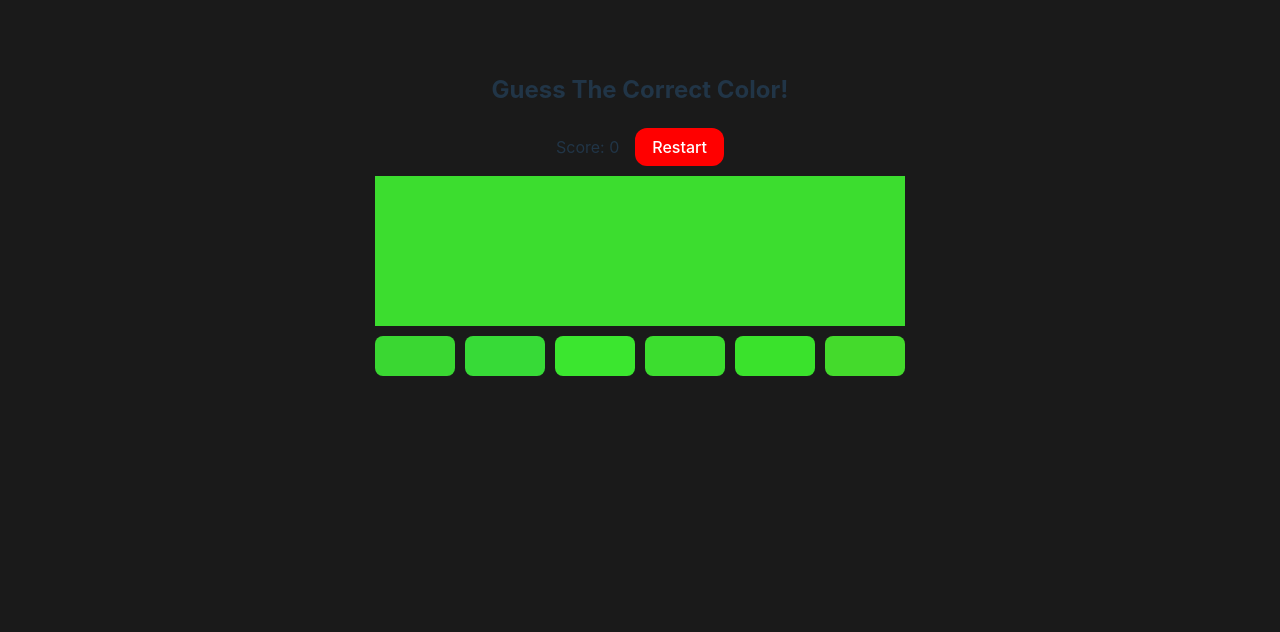
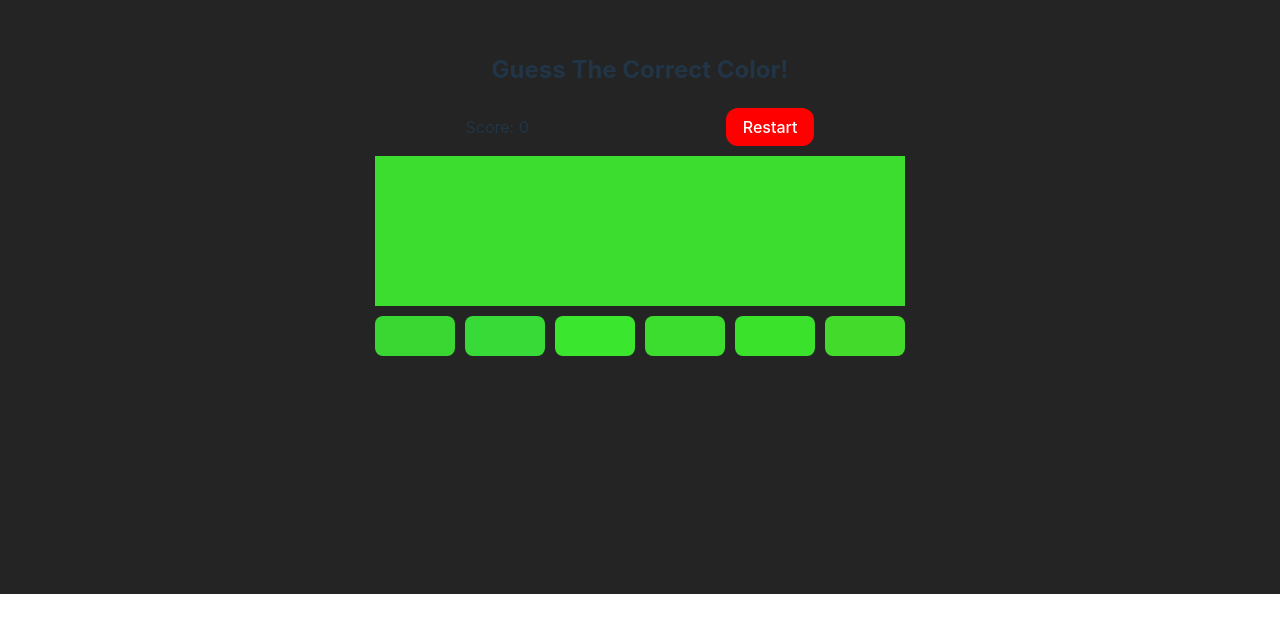
Before and after one commit to iKeyFx/Color-Game, a React app: page / in a window 1280 px wide. Shown: the part 206-838 px from the top of the page. After the commit the page ends 800 px from the top, so only its background shows below. Built offline with nearby package versions, Linux system fonts and the light colour scheme; the HTML template or start-up script is replaced by a standard one.

Commit message:
final commit

```diff
--- a/src/App.jsx
+++ b/src/App.jsx
@@ -14,7 +14,7 @@ const ScoreDiv = styled.div`
   display: flex;
   align-items: center;
   gap: 1rem;
-  justify-content: center;
+  justify-content: space-around;
 `;
 
 const TargetBox = styled.div`
@@ -68,9 +68,15 @@ const ResetButton = styled.button`
 const H2Div = styled.div`
   width: 100%;
   min-height: 50px;
-  display: grid;
+  display: flex;
   align-items: center;
   justify-content: center;
+
+  h2 {
+    min-width: 300px;
+    text-align: center;
+    white-space: nowrap;
+  }
 `;
 function App() {
   const [score, setScore] = useState(0);
@@ -113,7 +119,6 @@ function App() {
     setShowConfetti(false);
   };
   const handleAnwerClick = (color) => {
-    // setGameStatus("You Got It✅");
     if (color === targetColor) {
       setScore((prev) => prev + 1);
       setGameStatus("You Got It✅");
--- a/src/index.css
+++ b/src/index.css
@@ -16,14 +16,13 @@
 
 body {
   margin: 0;
-display: flex;
-justify-content: center;
-place-items: center;
+  display: flex;
+  justify-content: center;
+  place-items: center;
   min-width: 320px;
   min-height: 100vh;
-  background-color: #1a1a1a;
-  padding: 20px;
-
+  /* background-color: #1a1a1a; */
+  background-color: #242424;
 }
 
 h1 {
@@ -42,33 +41,14 @@ button {
   cursor: pointer;
   transition: border-color 0.25s;
 }
-button:hover {
-  /* border-color: #646cff; */
-}
-button:focus,
-button:focus-visible {
-  /* outline: 4px auto -webkit-focus-ring-color; */
-}
+
 
 @media (prefers-color-scheme: light) {
   :root {
     color: #213547;
     background-color: #ffffff;
   }
-  a:hover {
-    color: #747bff;
-  }
-  button {
-    background-color: #f9f9f9;
-  }
+
 
 
 }
-
-@media (min-width: 651px) {
-body {
-    /* display: flex;
-  place-items: center;
-  justify-content: center; */
-}
-}
```
